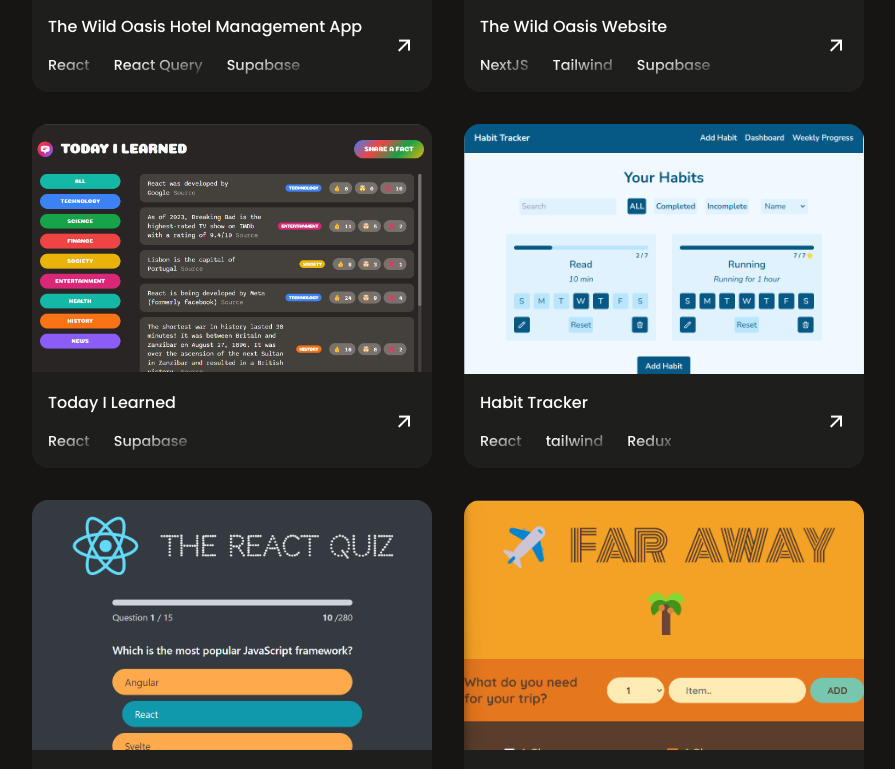
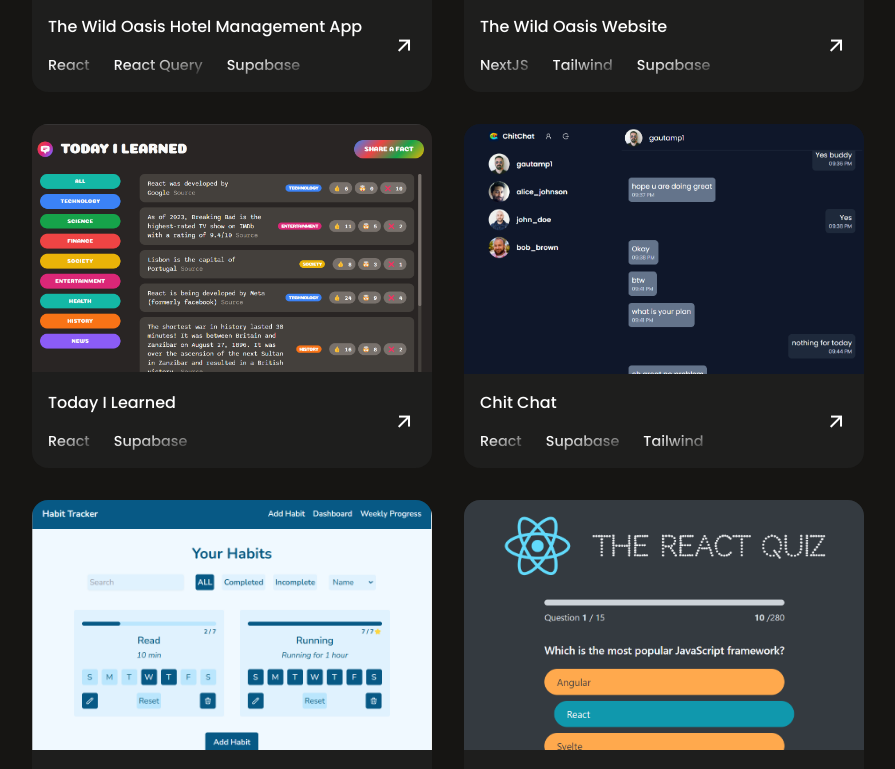
Before and after one commit to Gautamp11/personal-portfolio, a React (Vite) app: page / in a window 1280 px wide. Shown: the part 1495-2264 px from the top of the page, without its empty margins (192-1087 px from the left). Built offline with nearby package versions, Linux system fonts and the light colour scheme.

Commit message:
added new project chit chat

```diff
--- a/src/components/Projects.jsx
+++ b/src/components/Projects.jsx
@@ -17,6 +17,12 @@ const Projects = () => {
       image: "project-today-i-learned.png",
       skills: ["React", "Supabase"],
       link: "https://github.com/Gautamp11/today-i-learned",
+    },
+    {
+      title: "Chit Chat",
+      image: "project-chit-chat.png",
+      skills: ["React", "Supabase", "Tailwind"],
+      link: "https://github.com/Gautamp11/chit-chat",
     },
     {
       title: "Habit Tracker",
```
Also changed, not shown: public/assets/project-chit-chat.png (added).
